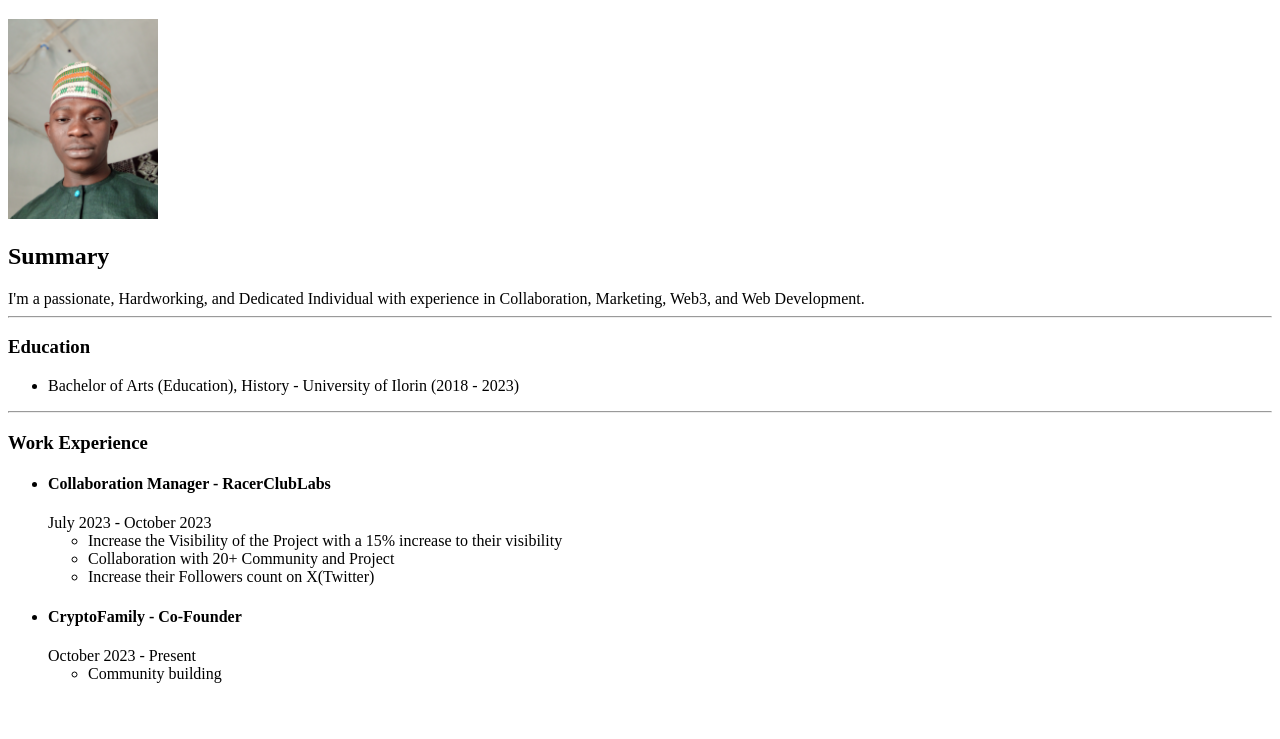
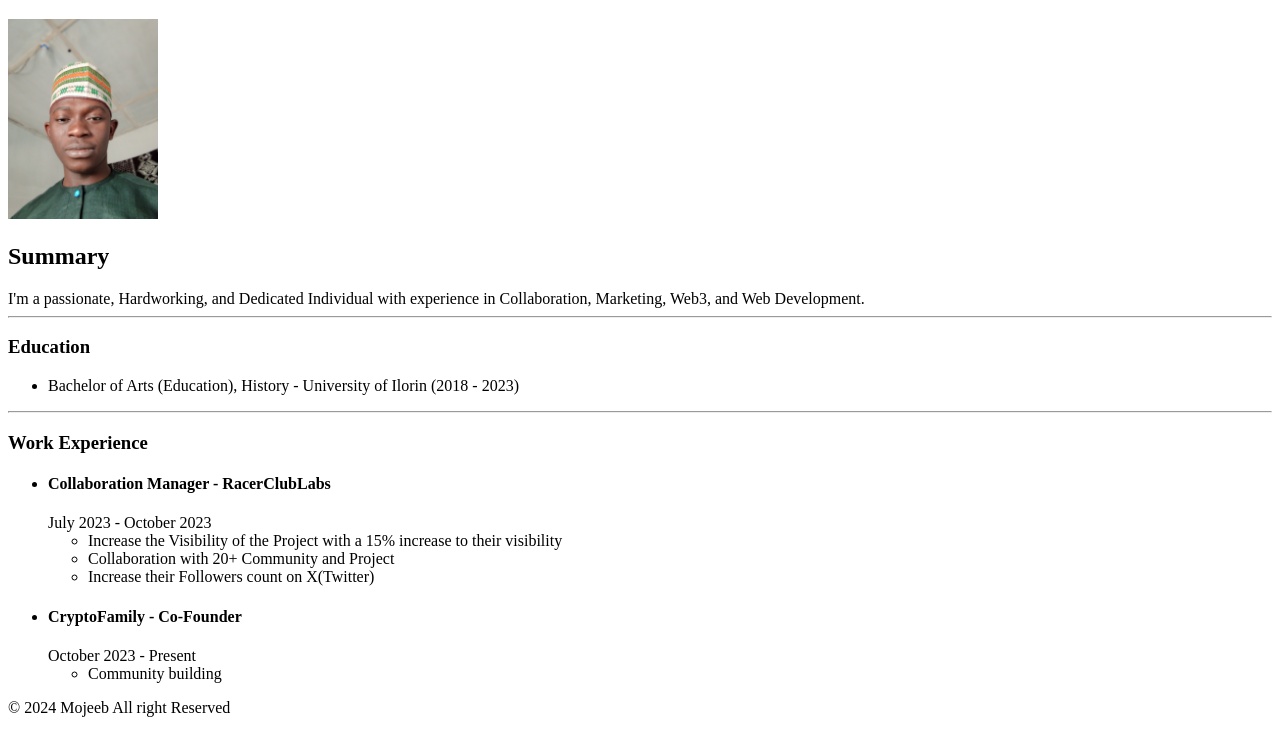
Before and after one commit to 0xmojeeb/my-resume, a plain HTML site: page index.html in a window 1280 px wide. Shown: the part 61-800 px from the top of the page. Drawn offline with Linux system fonts and the light colour scheme.

Commit message:
Update index.html

```diff
--- a/index.html
+++ b/index.html
@@ -31,4 +31,5 @@ October 2023 - Present
 </ul>
 </li>
 </ul>
+    <footer>© 2024 Mojeeb All right Reserved</footer>
 </body>
```
